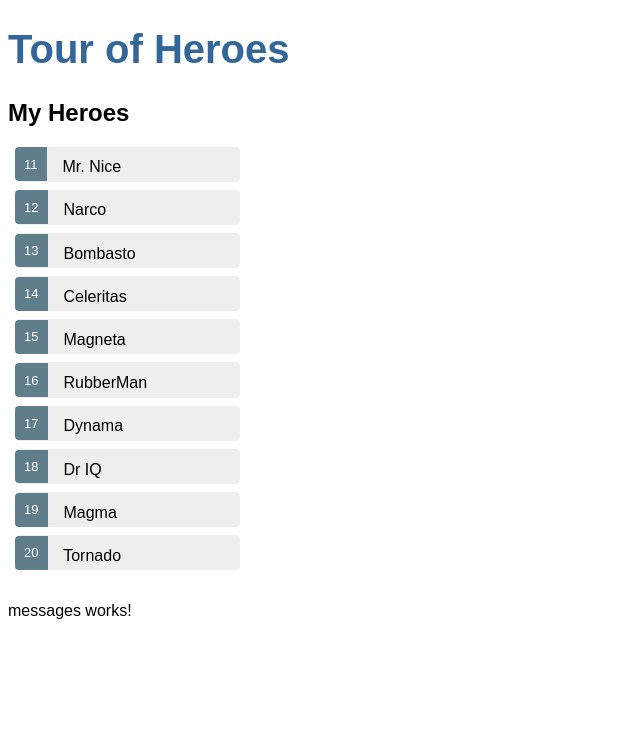
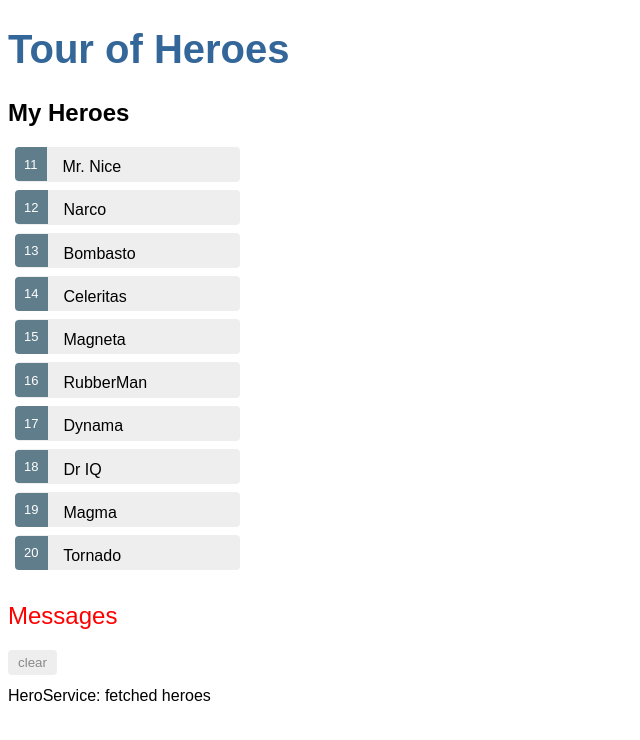
Before and after one commit to alexanderela/angular-tour-of-heroes-demo, an Angular app: page / in a window 1280 px wide. Shown: the top 740 px of the page, without its empty margins (0-640 px from the left). Built offline with nearby package versions, Linux system fonts and the light colour scheme.

Commit message:
Add message functionality

```diff
--- a/src/app/hero.service.ts
+++ b/src/app/hero.service.ts
@@ -2,15 +2,18 @@ import { Injectable } from '@angular/core';
 import { Hero } from './hero';
 import { HEROES } from './mock-heroes';
 import { Observable, of } from 'rxjs';
+import { MessageService } from './message.service';
 
 @Injectable({
   providedIn: 'root'
 })
 export class HeroService {
 
-  constructor() { }
+  constructor(private messageService: MessageService) { }
 
 	getHeroes(): Observable<Hero[]> {
+		// TODO: send the message _after_ fetching the heroes
+		this.messageService.add('HeroService: fetched heroes');
 		return of(HEROES);
 	}
 }
--- a/src/app/heroes/heroes.component.ts
+++ b/src/app/heroes/heroes.component.ts
@@ -12,6 +12,13 @@ export class HeroesComponent implements OnInit {
   selectedHero: Hero;
   heroes: Hero[];
 
+  constructor(private heroService: HeroService) {
+  }
+
+  ngOnInit() {
+  	this.getHeroes();
+  }
+
   onSelect(hero: Hero): void {
   	this.selectedHero = hero;
   }
@@ -21,11 +28,5 @@ export class HeroesComponent implements OnInit {
   		.subscribe(heroes => this.heroes = heroes);
   }
 
-  constructor(private heroService: HeroService) {
-  }
-
-  ngOnInit() {
-  	this.getHeroes();
-  }
 
 }
--- a/src/app/messages/messages.component.css
+++ b/src/app/messages/messages.component.css
@@ -0,0 +1,35 @@
+/* MessagesComponent's private CSS styles */
+h2 {
+  color: red;
+  font-family: Arial, Helvetica, sans-serif;
+  font-weight: lighter;
+}
+body {
+  margin: 2em;
+}
+body, input[text], button {
+  color: crimson;
+  font-family: Cambria, Georgia;
+}
+
+button.clear {
+  font-family: Arial;
+  background-color: #eee;
+  border: none;
+  padding: 5px 10px;
+  border-radius: 4px;
+  cursor: pointer;
+  cursor: hand;
+}
+button:hover {
+  background-color: #cfd8dc;
+}
+button:disabled {
+  background-color: #eee;
+  color: #aaa;
+  cursor: auto;
+}
+button.clear {
+  color: #888;
+  margin-bottom: 12px;
+}
--- a/src/app/messages/messages.component.html
+++ b/src/app/messages/messages.component.html
@@ -1,3 +1,6 @@
-<p>
-  messages works!
-</p>
+<div *ngIf="messageService.messages.length">
+	<h2>Messages</h2>
+	<button class="clear"
+					(click)="messageService.clear()">clear</button>
+	<div *ngFor='let message of messageService.messages'>{{message}}</div>
+</div>
--- a/src/app/messages/messages.component.ts
+++ b/src/app/messages/messages.component.ts
@@ -1,4 +1,5 @@
 import { Component, OnInit } from '@angular/core';
+import { MessageService } from '../message.service';
 
 @Component({
   selector: 'app-messages',
@@ -7,7 +8,7 @@ import { Component, OnInit } from '@angular/core';
 })
 export class MessagesComponent implements OnInit {
 
-  constructor() { }
+  constructor(public messageService: MessageService) { }
 
   ngOnInit() {
   }
```
